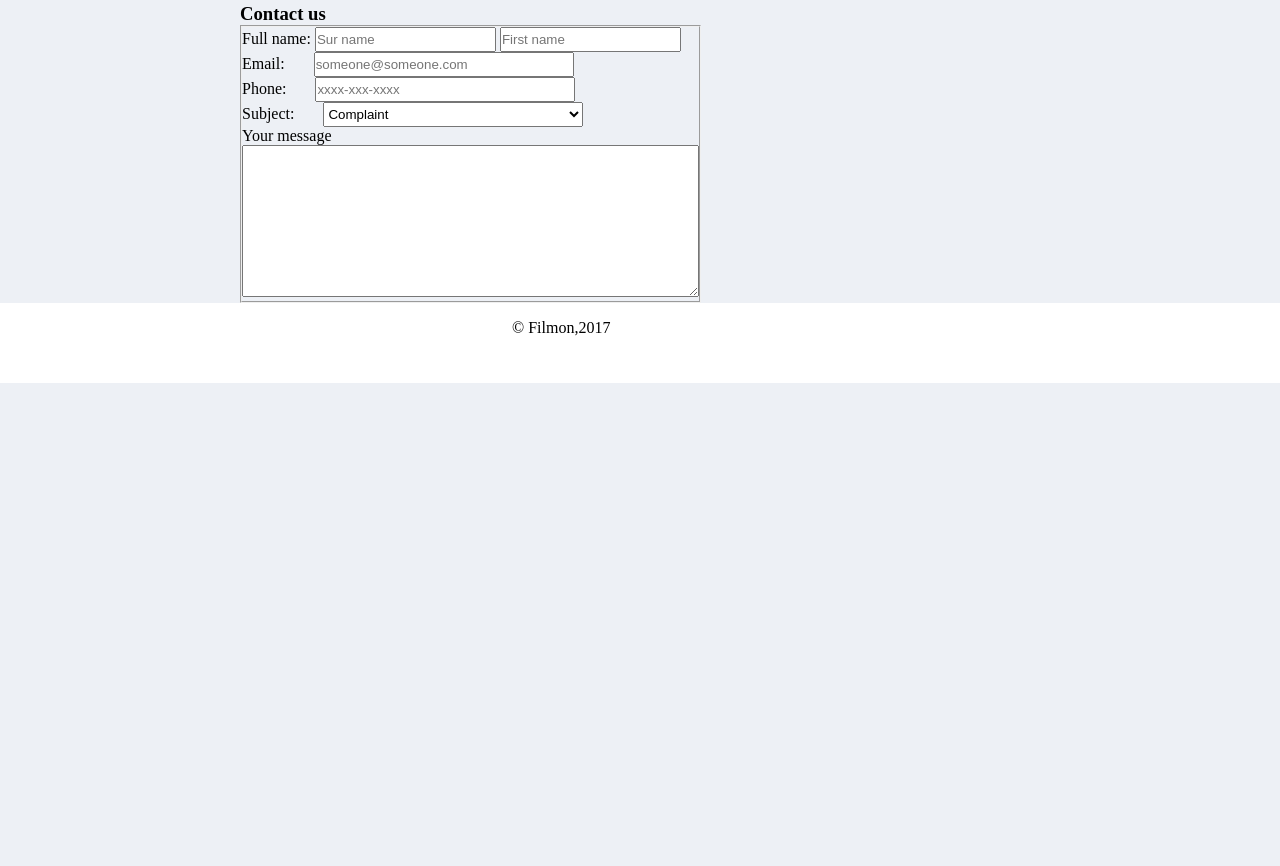
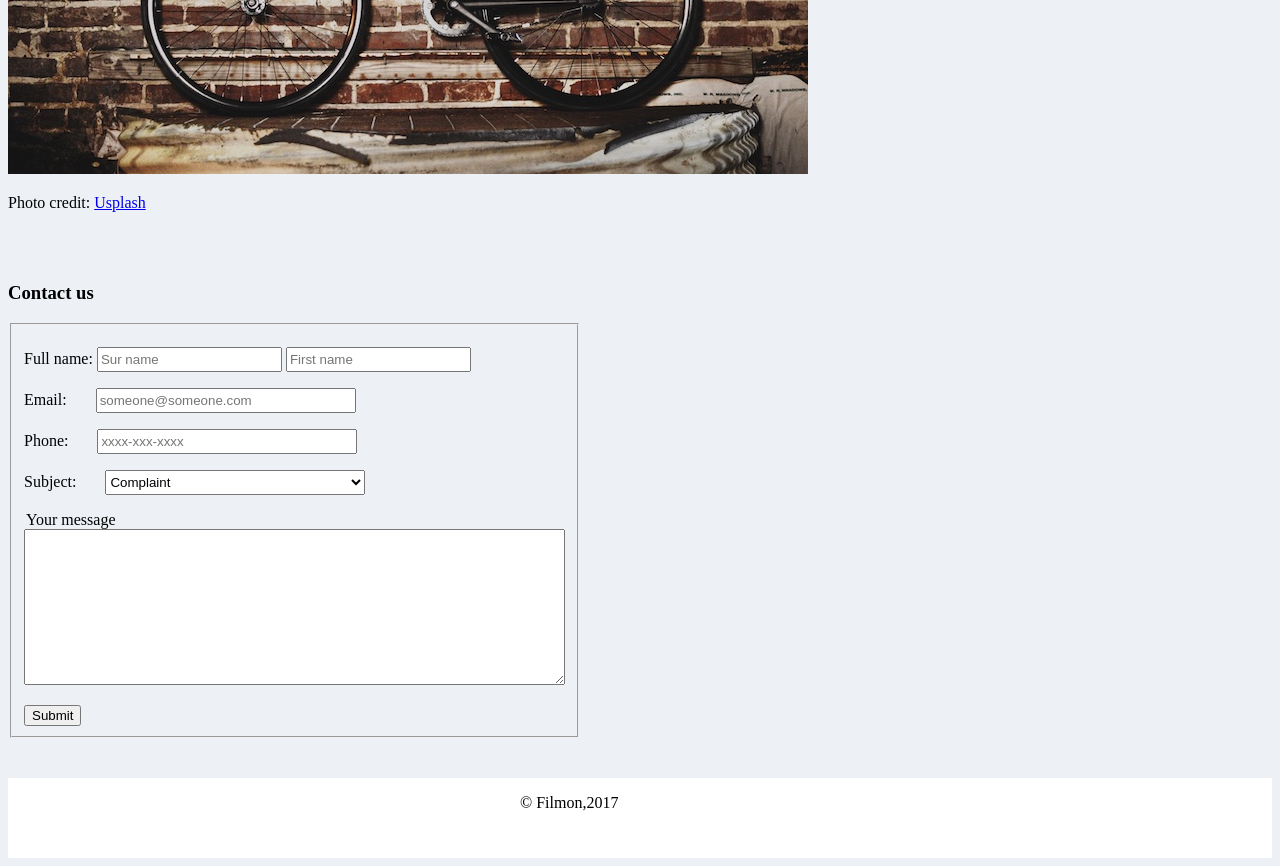
Before and after one commit to FilmonFeMe/FilmonFeMe.github.io, a plain HTML site: page index.html in a window 1280 px wide. Shown: the part 1300-2166 px from the top of the page. Before the commit the page ends 1683 px from the top, so only its background shows below. Drawn offline with Linux system fonts and the light colour scheme.

Commit message:
Added css styling to page and submit button to form

```diff
--- a/index.html
+++ b/index.html
@@ -7,8 +7,8 @@
 		<title> My Hobby</title>
 		<style>
 		* {
-		margin: 0;
-		padding: 0;
+		/*margin: 0;
+		padding: 0;*/
 		box-sizing: border-box;
 		}
 		body{
@@ -17,6 +17,7 @@
 			font-family: "Times New Roman", Georgia, Serif;
 		}
 		#header{
+
 			background-color:#191919;
 			height:15vh;
 		}
@@ -45,7 +46,7 @@
 			#table1{
 		table-layout: fixed;
 		border-width: 1.0em 15px 15px;
-		margin: 60px 0 0 10vw;
+		margin: 60px 0 60px 10vw;
 		border-style: solid;
 		border-color: rgb(255, 255, 255);
 		box-shadow: 0 4px 8px 0 rgba(0, 0, 0, 0.2), 0 6px 20px 0 rgba(0, 0, 0, 0.19);
@@ -83,7 +84,6 @@
 			text-align: center;
 		}
 		tr.rows td  {
-		/*background-color:white;*/
 		border:1px solid #000;
 		text-align: center;
 		font-weight: bold;
@@ -207,9 +207,9 @@
 		</main>
 		<br>
 		<br>
-		<form action="success.html" method="post" style="margin:0 auto auto 30vh;">
+		<form action="success.html" method="post" style="margin:2vh auto 5vh auto;">
 			<h3>Contact us</h3>
-			<fieldset style="width:350px;">
+			<fieldset style="width:400px;">
 				<p><label>Full name: </label>
 				<input type="text" name="sur-name" placeholder="Sur name" style="height: 25px;">&nbsp;<input type="text" name="first-name" placeholder="First name" style="height: 25px;"></p>
 				<p><label>Email: </label>
@@ -224,9 +224,10 @@
 			<option value="other">Others</option>
 		</select></p>
 		<p><legend>Your message</legend>
-		<textarea name="message" rows="10" cols="55">
+		<textarea name="message" rows="10" cols="65">
 
 	</textarea></p>
+	<button type="submit">Submit</button>
 </fieldset>
 </form>
 <footer>
```
